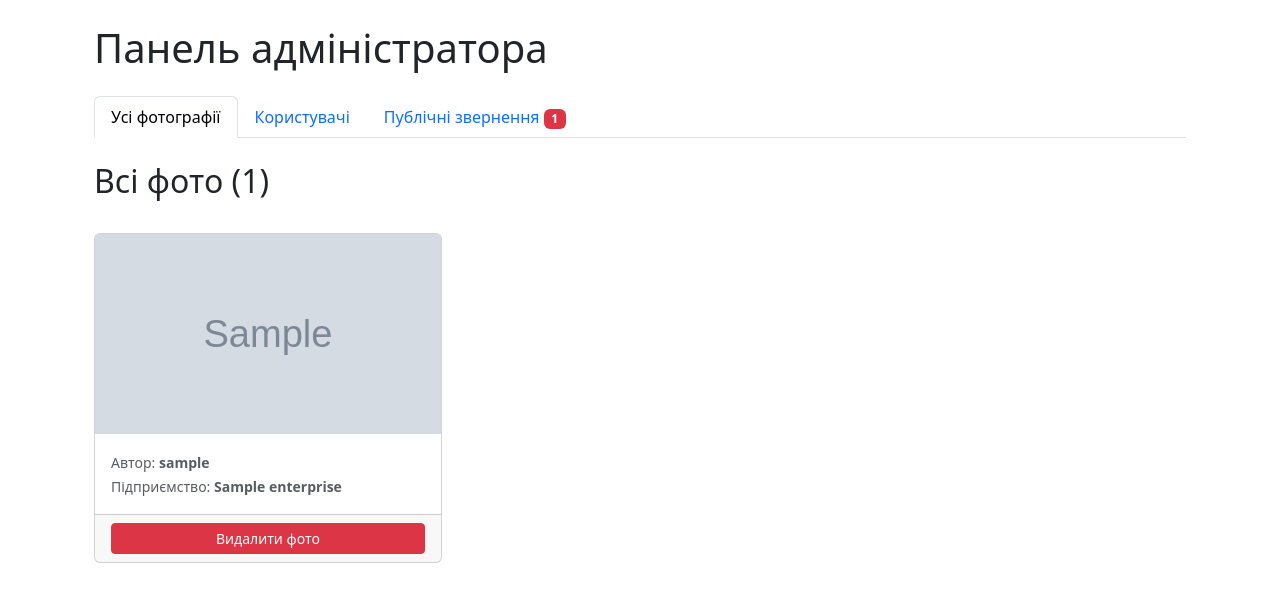
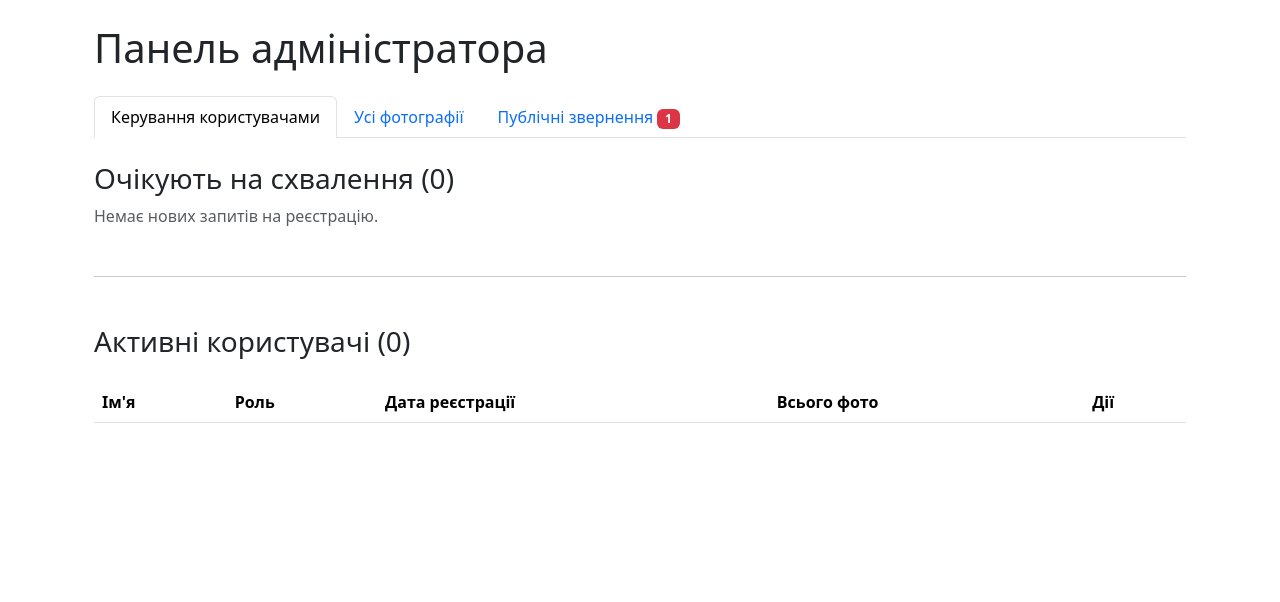
Before and after one commit to Romanveterinary/-vet25, a Flask app: page /admin/dashboard in a window 1280 px wide. Shown: the part 56-658 px from the top of the page. Run offline with Flask 3, Linux system fonts and the light colour scheme; a user stored in the database is signed in; tables that the repository leaves empty hold one stand-in row (values such as "Sample post"); grey boxes marked "Sample" are stand-in pictures; lists and menus that the app fills with data are empty.

Commit message:
Додав роль Керівника та оновив адмін-панель

```diff
--- a/app.py
+++ b/app.py
@@ -529,7 +529,6 @@
         flash('Під час видалення коментаря сталася помилка.', 'danger')
     return redirect(request.referrer or url_for('index'))
 
-
 @app.cli.command("init-db")
 def init_db_command():
     """Створює/очищує базу даних та створює початкових користувачів."""
@@ -551,6 +550,5 @@
     db.session.commit()
     print("Ініціалізацію бази даних завершено.")
 
-
 if __name__ == '__main__':
     app.run(debug=True)
--- a/templates/admin_dashboard.html
+++ b/templates/admin_dashboard.html
@@ -4,12 +4,13 @@
 <div class="container">
     <h1 class="my-4">Панель адміністратора</h1>
 
+    <!-- Навігація по вкладках -->
     <ul class="nav nav-tabs" id="adminTab" role="tablist">
         <li class="nav-item" role="presentation">
-            <button class="nav-link active" id="photos-tab" data-bs-toggle="tab" data-bs-target="#photos" type="button">Усі фотографії</button>
+            <button class="nav-link active" id="users-tab" data-bs-toggle="tab" data-bs-target="#users" type="button">Керування користувачами</button>
         </li>
         <li class="nav-item" role="presentation">
-            <button class="nav-link" id="users-tab" data-bs-toggle="tab" data-bs-target="#users" type="button">Користувачі</button>
+            <button class="nav-link" id="photos-tab" data-bs-toggle="tab" data-bs-target="#photos" type="button">Усі фотографії</button>
         </li>
         <li class="nav-item" role="presentation">
             <button class="nav-link" id="inquiries-tab" data-bs-toggle="tab" data-bs-target="#inquiries" type="button">
@@ -18,8 +19,80 @@
         </li>
     </ul>
 
+    <!-- Вміст вкладок -->
     <div class="tab-content" id="adminTabContent">
-        <div class="tab-pane fade show active" id="photos" role="tabpanel">
+
+        <!-- Вкладка Керування Користувачами -->
+        <div class="tab-pane fade show active" id="users" role="tabpanel">
+
+            <!-- Секція для нових користувачів -->
+            <div class="mt-4">
+                <h3>Очікують на схвалення ({{ pending_users|length }})</h3>
+                {% if pending_users %}
+                <div class="table-responsive">
+                    <table class="table table-bordered table-hover mt-3">
+                        <thead class="table-warning">
+                            <tr><th>Ім'я</th><th>Дата реєстрації</th>{% if current_user.is_admin %}<th>Дії</th>{% endif %}</tr>
+                        </thead>
+                        <tbody>
+                            {% for user in pending_users %}
+                            <tr>
+                                <td>{{ user.username }}</td>
+                                <td>{{ user.registration_date.strftime('%Y-%m-%d %H:%M') }}</td>
+                                {% if current_user.is_admin %}
+                                <td>
+                                    <form action="{{ url_for('approve_user', user_id=user.id) }}" method="POST" style="display:inline;">
+                                        <button type="submit" class="btn btn-success btn-sm">Схвалити</button>
+                                    </form>
+                                    <form action="{{ url_for('delete_user', user_id=user.id) }}" method="POST" style="display:inline;" onsubmit="return confirm('Ви впевнені, що хочете відхилити та видалити цього користувача?');">
+                                        <button type="submit" class="btn btn-danger btn-sm">Відхилити</button>
+                                    </form>
+                                </td>
+                                {% endif %}
+                            </tr>
+                            {% endfor %}
+                        </tbody>
+                    </table>
+                </div>
+                {% else %}
+                <p class="text-muted">Немає нових запитів на реєстрацію.</p>
+                {% endif %}
+            </div>
+
+            <hr class="my-5">
+
+            <!-- Секція для активних користувачів -->
+            <div class="mt-4">
+                <h3>Активні користувачі ({{ active_users|length }})</h3>
+                <div class="table-responsive">
+                    <table class="table table-striped table-hover mt-3">
+                        <thead>
+                            <tr><th>Ім'я</th><th>Роль</th><th>Дата реєстрації</th><th>Всього фото</th>{% if current_user.is_admin %}<th>Дії</th>{% endif %}</tr>
+                        </thead>
+                        <tbody>
+                            {% for user in active_users %}
+                            <tr>
+                                <td><a href="{{ url_for('user_details', user_id=user.id) }}">{{ user.username }}</a></td>
+                                <td><span class="badge bg-secondary">{{ user.role }}</span></td>
+                                <td>{{ user.registration_date.strftime('%Y-%m-%d %H:%M') }}</td>
+                                <td>{{ user.photos.count() }}</td>
+                                {% if current_user.is_admin %}
+                                <td>
+                                    <form action="{{ url_for('delete_user', user_id=user.id) }}" method="post" onsubmit="return confirm('УВАГА! Ви впевнені, що хочете видалити користувача \'{{ user.username }}\' та ВСІ його дані?');">
+                                        <button type="submit" class="btn btn-danger btn-sm">Видалити</button>
+                                    </form>
+                                </td>
+                                {% endif %}
+                            </tr>
+                            {% endfor %}
+                        </tbody>
+                    </table>
+                </div>
+            </div>
+        </div>
+
+        <!-- Вкладка з фотографіями -->
+        <div class="tab-pane fade" id="photos" role="tabpanel">
             <h2 class="mt-4">Всі фото ({{ photos|length }})</h2>
             <div class="row row-cols-1 row-cols-md-3 g-4 mt-2">
                 {% for photo in photos %}
@@ -34,85 +107,34 @@
                                 {% if photo.enterprise %}<small class="text-muted">Підприємство: <strong>{{ photo.enterprise.name }}</strong></small><br>{% endif %}
                             </p>
                         </div>
+                        {% if current_user.is_admin %}
                         <div class="card-footer">
                             <form action="{{ url_for('delete_photo', photo_id=photo.id) }}" method="post" onsubmit="return confirm('Ви впевнені, що хочете видалити це фото та всі його коментарі?');">
                                 <button type="submit" class="btn btn-danger btn-sm w-100">Видалити фото</button>
                             </form>
                         </div>
+                        {% endif %}
                     </div>
                 </div>
                 {% endfor %}
             </div>
         </div>
 
-        <div class="tab-pane fade" id="users" role="tabpanel">
-            <div class="mt-4">
-                <h3>Очікують на схвалення ({{ pending_users|length }})</h3>
-                {% if pending_users %}
-                <table class="table table-bordered table-hover mt-3">
-                    <thead class="table-warning">
-                        <tr><th>Ім'я</th><th>Дата реєстрації</th><th>Дії</th></tr>
-                    </thead>
-                    <tbody>
-                        {% for user in pending_users %}
-                        <tr>
-                            <td>{{ user.username }}</td>
-                            <td>{{ user.registration_date.strftime('%Y-%m-%d %H:%M') }}</td>
-                            <td>
-                                <form action="{{ url_for('approve_user', user_id=user.id) }}" method="POST" style="display:inline;">
-                                    <button type="submit" class="btn btn-success btn-sm">Схвалити</button>
-                                </form>
-                                <form action="{{ url_for('delete_user', user_id=user.id) }}" method="POST" style="display:inline;" onsubmit="return confirm('Ви впевнені, що хочете відхилити та видалити цього користувача?');">
-                                    <button type="submit" class="btn btn-danger btn-sm">Відхилити</button>
-                                </form>
-                            </td>
-                        </tr>
-                        {% endfor %}
-                    </tbody>
-                </table>
-                {% else %}
-                <p class="text-muted">Немає нових запитів на реєстрацію.</p>
-                {% endif %}
-            </div>
-            <hr class="my-5">
-            <div class="mt-4">
-                <h3>Активні користувачі ({{ active_users|length }})</h3>
-                <table class="table table-striped table-hover mt-3">
-                    <thead>
-                        <tr><th>Ім'я</th><th>Дата реєстрації</th><th>Всього фото</th><th>Дії</th></tr>
-                    </thead>
-                    <tbody>
-                        {% for user in active_users %}
-                        <tr>
-                            <td><a href="{{ url_for('user_details', user_id=user.id) }}">{{ user.username }}</a></td>
-                            <td>{{ user.registration_date.strftime('%Y-%m-%d %H:%M') }}</td>
-                            <td>{{ user.photos.count() }}</td>
-                            <td>
-                                <form action="{{ url_for('delete_user', user_id=user.id) }}" method="post" onsubmit="return confirm('УВАГА! Ви впевнені, що хочете видалити користувача \'{{ user.username }}\' та ВСІ його дані?');">
-                                    <button type="submit" class="btn btn-danger btn-sm">Видалити</button>
-                                </form>
-                            </td>
-                        </tr>
-                        {% endfor %}
-                    </tbody>
-                </table>
-            </div>
-        </div>
-
+        <!-- Вкладка з публічними зверненнями -->
         <div class="tab-pane fade" id="inquiries" role="tabpanel">
-            <h3 class="mt-4">Публічні звернення від нереєстрованих користувачів</h3>
+            <h3 class="mt-4">Публічні звернення</h3>
             {% if inquiries %}
             <div class="table-responsive">
                 <table class="table table-striped table-hover">
                     <thead>
                         <tr>
-                            <th scope="col">Дата</th>
-                            <th scope="col">Ім'я</th>
-                            <th scope="col">Телефон</th>
-                            <th scope="col">Місце</th>
-                            <th scope="col">Опис</th>
-                            <th scope="col">Фото</th>
-                            <th scope="col">Дії</th>
+                            <th>Дата</th>
+                            <th>Ім'я</th>
+                            <th>Телефон</th>
+                            <th>Місце</th>
+                            <th style="min-width: 200px;">Опис</th>
+                            <th>Фото</th>
+                            {% if current_user.is_admin %}<th>Дії</th>{% endif %}
                         </tr>
                     </thead>
                     <tbody>
@@ -122,17 +144,17 @@
                             <td>{{ inquiry.submitter_name }}</td>
                             <td>{{ inquiry.submitter_phone or 'Не вказано' }}</td>
                             <td>{{ inquiry.location }}</td>
-                            <td style="min-width: 200px;">{{ inquiry.circumstances }}</td>
+                            <td>{{ inquiry.circumstances }}</td>
                             <td>
-                                <a href="{{ url_for('view_post', post_type='inquiry', post_id=inquiry.id) }}" class="btn btn-info btn-sm">
-                                    Переглянути
-                                </a>
+                                <a href="{{ url_for('view_post', post_type='inquiry', post_id=inquiry.id) }}" class="btn btn-info btn-sm">Переглянути</a>
                             </td>
+                            {% if current_user.is_admin %}
                             <td>
                                 <form action="{{ url_for('delete_inquiry', inquiry_id=inquiry.id) }}" method="POST" onsubmit="return confirm('Ви впевнені, що хочете видалити це звернення?');">
                                     <button type="submit" class="btn btn-danger btn-sm">Видалити</button>
                                 </form>
                             </td>
+                            {% endif %}
                         </tr>
                         {% endfor %}
                     </tbody>
--- a/templates/base.html
+++ b/templates/base.html
@@ -24,7 +24,6 @@
                         <li class="nav-item"><a class="nav-link" href="{{ url_for('community_feed') }}">Стрічка спільноти</a></li>
                         <li class="nav-item"><a class="nav-link" href="{{ url_for('my_enterprises') }}">Мої підприємства</a></li>
 
-                        <!-- ЗМІНА ТУТ: тепер і керівник бачить ці посилання -->
                         {% if current_user.is_manager %}
                         <li class="nav-item"><a class="nav-link" href="{{ url_for('admin_dashboard') }}">Панель</a></li>
                         <li class="nav-item"><a class="nav-link" href="{{ url_for('reports') }}">Звіти</a></li>
```
